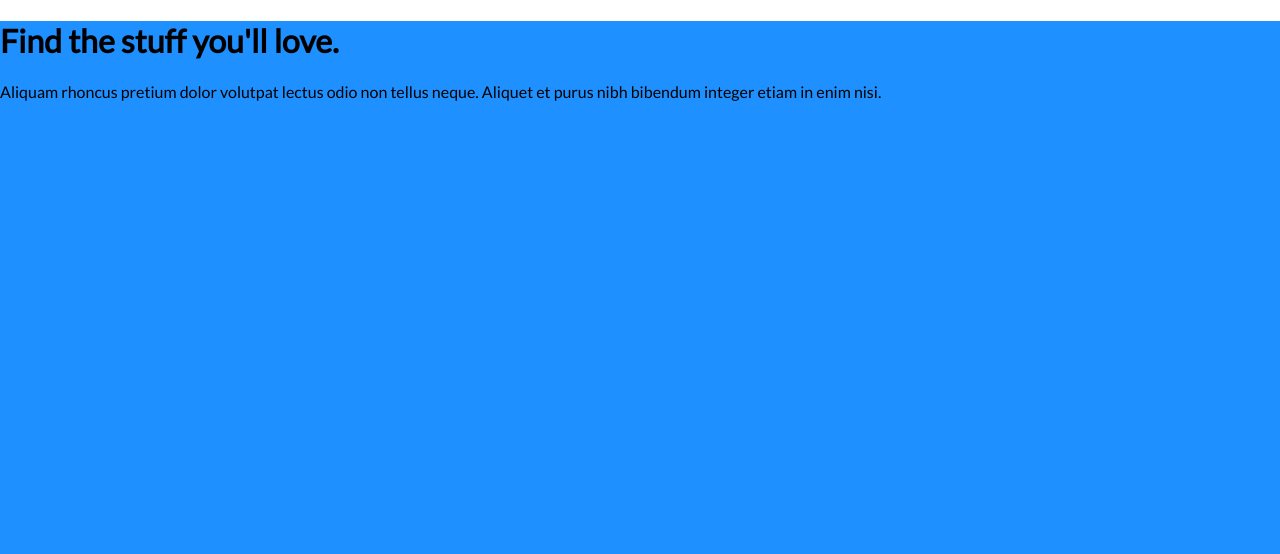
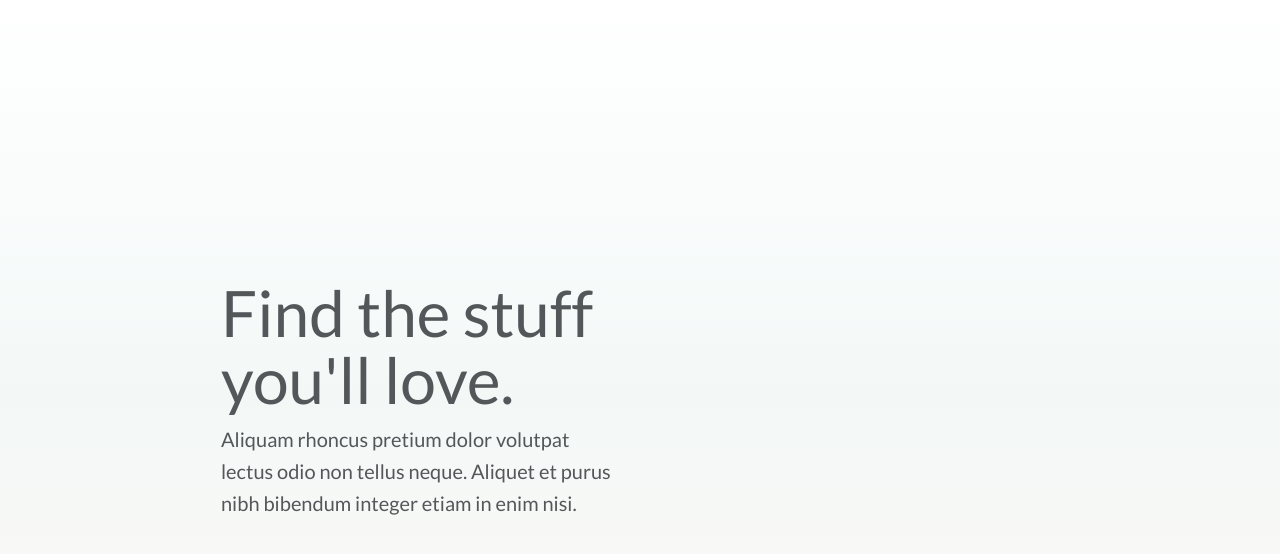
Before and after one commit to isnendyankp/splashpage.github.io, a plain HTML site: page index.html in a window 1280 px wide. Shown: the top 554 px of the page. Drawn offline with Linux system fonts and the light colour scheme.

Commit message:
S20-190: Styling title & text

```diff
--- a/style.css
+++ b/style.css
@@ -8,6 +8,7 @@ body {
   margin: 0;
   overflow-x: hidden;
   font-family: Lato, sans-serif;
+  color: #54575A;
   background: linear-gradient(180deg, #FFFFFF 0%, #F3F8F7 49.91%, #FFF9F5 94.19%);
 }
 
@@ -16,5 +17,28 @@ body {
   width: 1440px;
   min-height: 100vh;
   margin: auto;
-  background: dodgerblue;
 }
+
+.title {
+  position: absolute;
+  width: 458px;
+  height: 135px;
+  left: 221px;
+  top: 236px;
+  font-style: normal;
+  font-weight: 500;
+  font-size: 64px;
+  line-height: 67px;
+}
+
+.text {
+  position: absolute;
+  width: 394px;
+  height: 96px;
+  left: 221px;
+  top: 403px;
+  font-style: normal;
+  font-weight: normal;
+  font-size: 20px;
+  line-height: 32px;
+}
```
